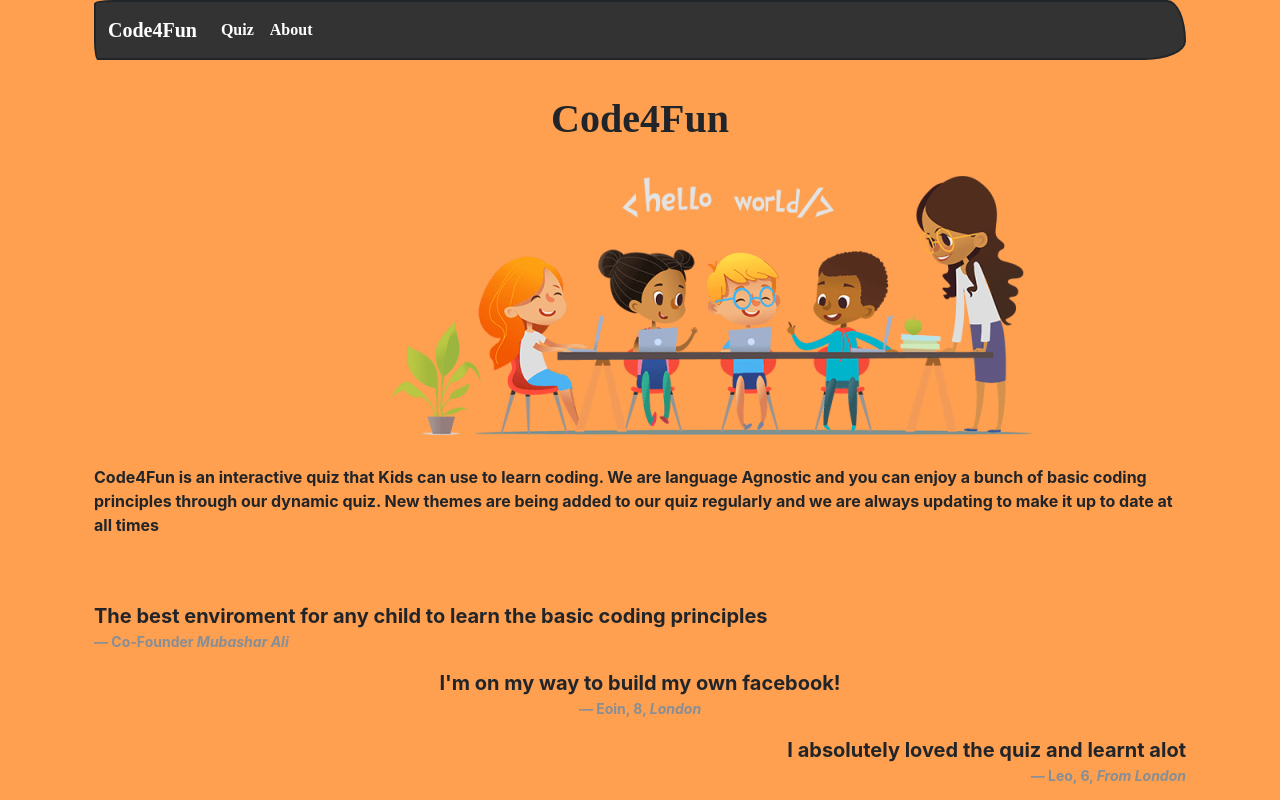
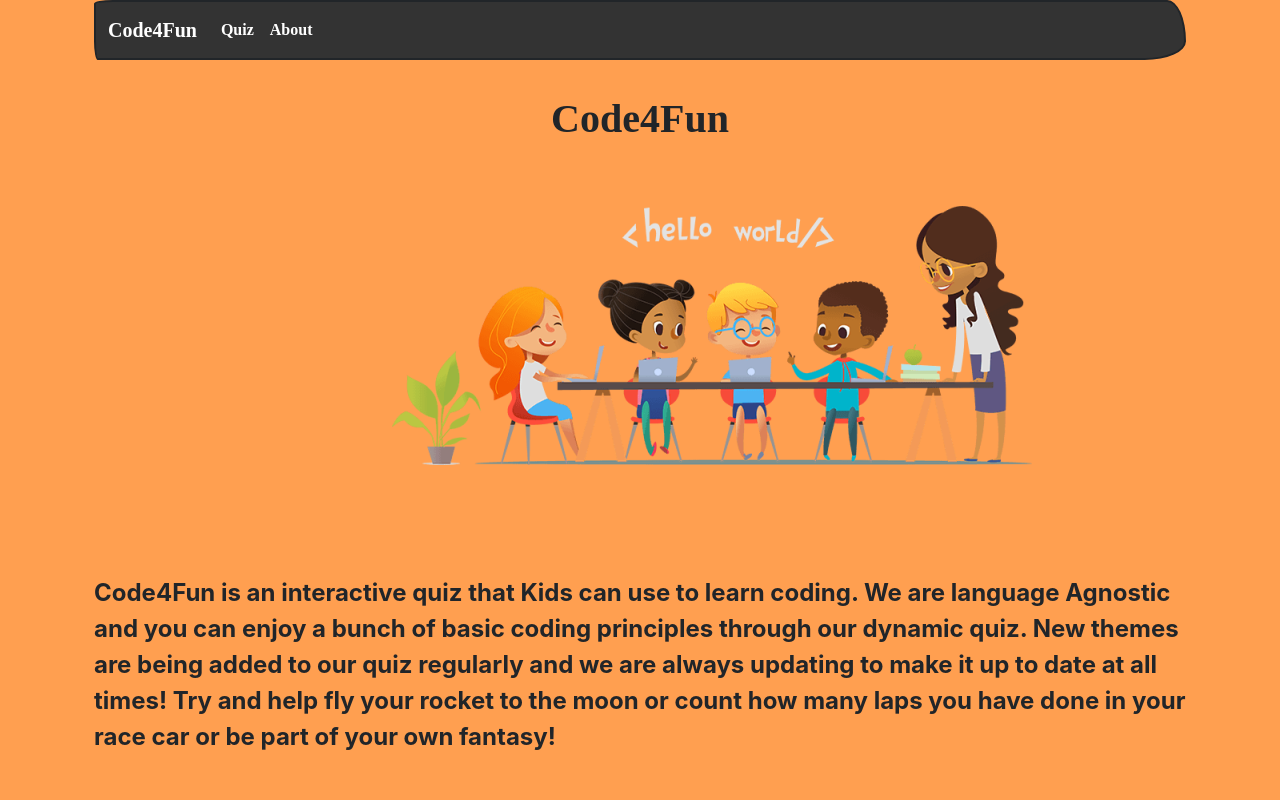
Before and after one commit to moby-codes/makers-final-project, a React (Create React App) app in the folder client/: page / in a window 1280 px wide. Shown: the top 800 px of the page. Built offline with nearby package versions, Linux system fonts and the light colour scheme; a web font is replaced by a local one.

Commit message:
homepage styling complete

```diff
--- a/client/src/components/home.jsx
+++ b/client/src/components/home.jsx
@@ -18,9 +18,9 @@ export const home = () => {
       <img src={img3} alt="code4fun teaching"/>
       </div>
 
-    <div className="homepagetxt" class="mb-0">
+    <div className="homepagetxt">
       <Container>
-        <p>Code4Fun is an interactive quiz that Kids can use to learn coding. We are language Agnostic and you can enjoy a bunch of basic coding principles through our dynamic quiz. New themes are being added to our quiz regularly and we are always updating to make it up to date at all times</p>
+        <p>Code4Fun is an interactive quiz that Kids can use to learn coding. We are language Agnostic and you can enjoy a bunch of basic coding principles through our dynamic quiz. New themes are being added to our quiz regularly and we are always updating to make it up to date at all times! Try and help fly your rocket to the moon or count how many laps you have done in  your race car or be part of your own fantasy!</p>
       </Container>
     </div>
 
@@ -31,7 +31,7 @@ export const home = () => {
   <div className="quote-one">
     <figure>
       <blockquote class="blockquote">
-        <p class="mb-0">The best enviroment for any child to learn the basic coding principles</p>
+        <p>The best enviroment for any child to learn the basic coding principles</p>
       </blockquote>
         <figcaption class="blockquote-footer">
         Co-Founder  <cite title="Source Title">Mubashar Ali</cite>
--- a/client/src/stylesheet.css
+++ b/client/src/stylesheet.css
@@ -143,10 +143,11 @@ body {
 .homepagetxt {
   text-align: left;
   padding-top: 100px;
-  font-size: 1.2em;
+  font-size: 150%;
 }
 
 .image3 {
   padding-left: 310px;
-  padding-bottom: 30px;
+  padding-bottom: 10px;
+  padding-top: 30px;
 }
```
